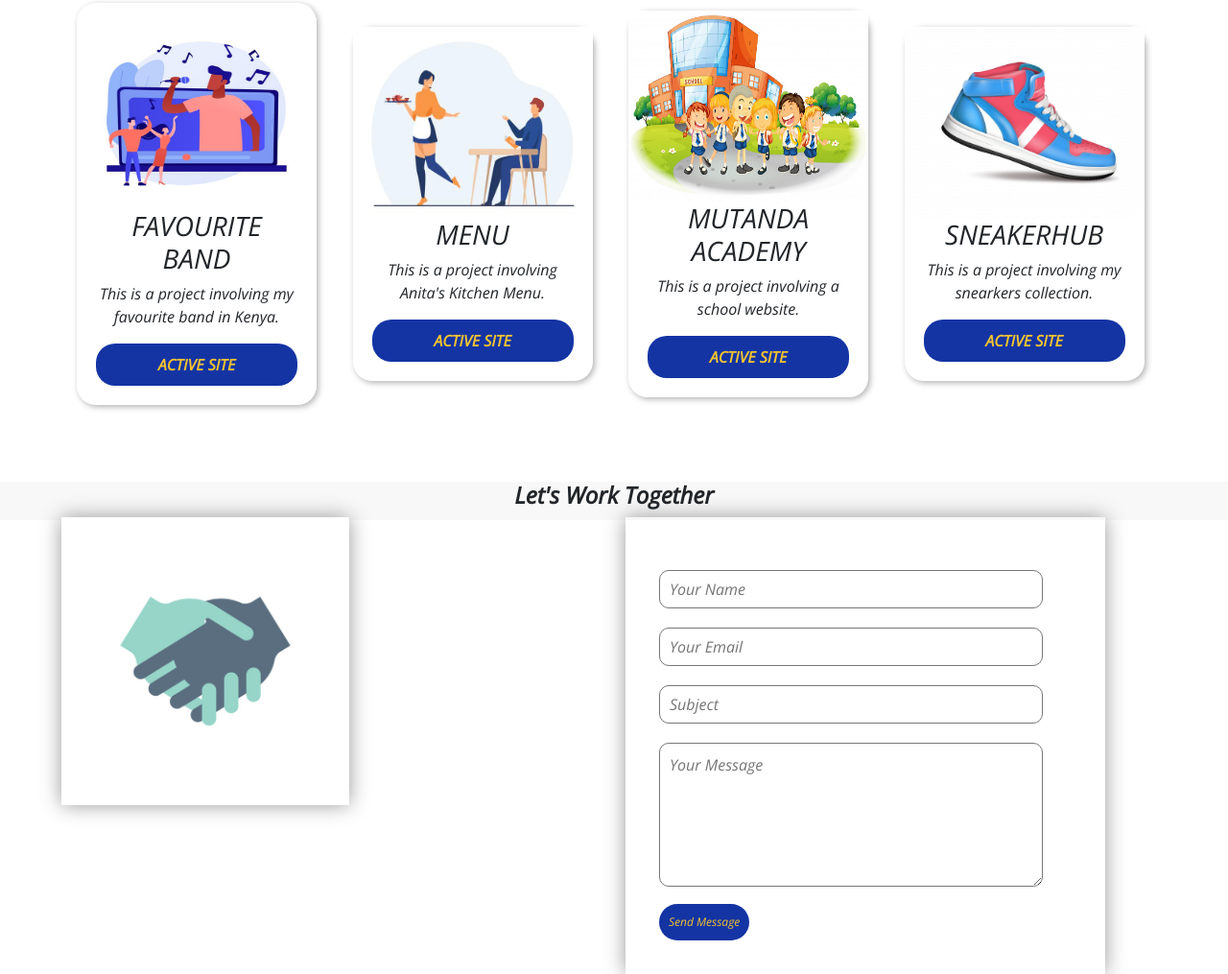
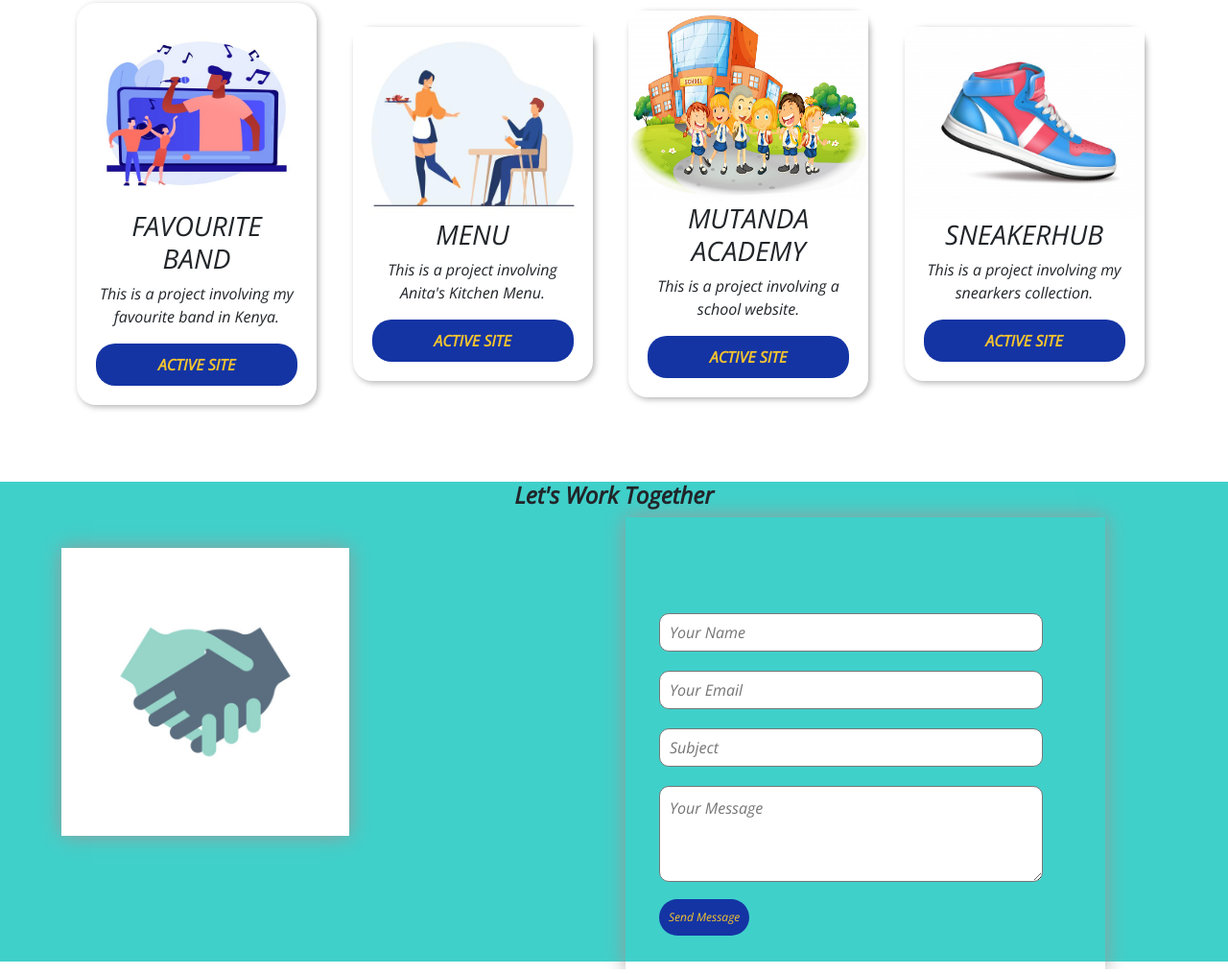
Before and after one commit to TERESIA012/portfolio_project, a plain HTML site: page index.html in a window 1280 px wide. Shown: the part 2179-3194 px from the top of the page at 96% size. Drawn offline with nearby package versions, Linux system fonts and the light colour scheme.

Commit message:
style form

```diff
--- a/index.css
+++ b/index.css
@@ -322,18 +322,20 @@ padding: 30px;
     }
 }*/
 .contimg {
-    bottom: -7rem;
+    margin-top: 2rem;
     margin-left: 5%;
     box-shadow: 0 0 20px 0 #999;
 }
 .contact {
-
-    background-color: #f8f8f8;
-    height: 40px;
+    background-color: #40d0ca;
+    /*background-color: #f8f8f8;*/
+    /*height: 40px;*/
     font-family: 'Open Sans', sans-serif;
+    height: 500px;
 }
 .contact-box {
     width: 500px;
+    /*background-color: #f8f8f8;*/
    /* background-color:#fff;*/
     box-shadow: 0 0 20px 0 #999;
     margin-right: 10%;
@@ -347,6 +349,7 @@ padding: 30px;
 }
 form {
     margin: 35px;
+    margin-top: 5rem;
 
 }
 .input-field {
@@ -361,7 +364,7 @@ form {
 
 }
 .textarea-field {
-    height: 150px;
+    height: 100px;
     padding-top: 10px;
 }
 .btnn {
@@ -373,6 +376,7 @@ form {
     font-size: 12px;
     border: none;
     cursor: pointer;
+
 }
 .contact h1 {
     text-align: center;
```
